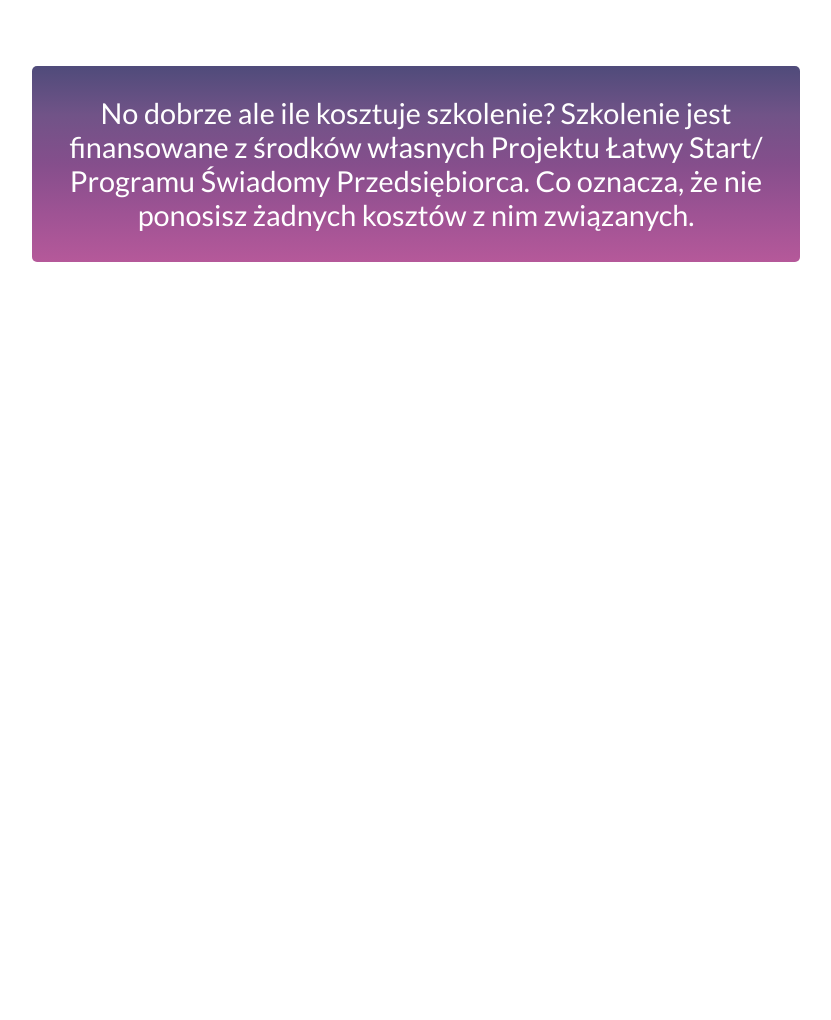
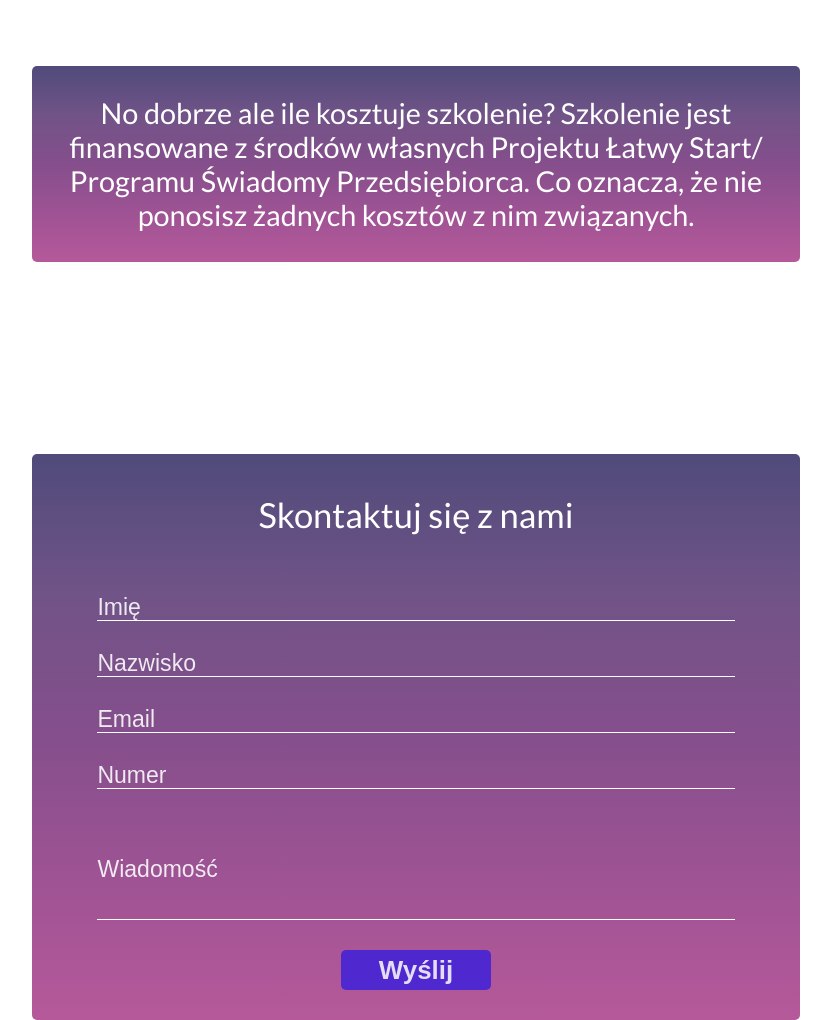
Before and after one commit to piotrpoczwardowski/piotrpoczwardowski.github.io, a plain HTML site: page clientVersion.html in a window 1280 px wide. Shown: the part 2626-3646 px from the top of the page, without its empty margins (224-1055 px from the left). Before the commit the page ends 2888 px from the top, so only its background shows below. Drawn offline with Linux system fonts and the light colour scheme.

Commit message:
adds form

```diff
--- a/clientVersion.html
+++ b/clientVersion.html
@@ -18,11 +18,11 @@
         font-size: 17px;
 
       }
-    .frame{
+    /* .frame{
         opacity: 0;
         transform: translateY(-50px);
         transition: all 1s;
-    }
+    } */
 
       @media (min-width: 250px) {
         .background{
@@ -31,7 +31,7 @@
          width: 100%;
          height: 100vh;;
         }
-        .section {
+        .div {
 
           height: 65vw;
           background-repeat: no-repeat;
@@ -41,7 +41,7 @@
 
 
         }
-        .section:not(:nth-child(1)) {
+        .div:not(:nth-child(1)) {
           margin-top: 5vw;
         }
 
@@ -97,10 +97,55 @@
 
 
         }
+        .subscribe__title{
+          padding-top: 10px;
+          font-size: 1.5em;
+        }
+        .subscribe__contener{
+          margin-top: 30px;
+        }
+        .subscribe__contener--form input{
+          margin-top: 15px;
+          height: 25px;
+          width: 90%;
+          background: none;
+          border: none;
+          border-bottom: 1.4px solid white;
+          color: white;
+          font-size: 1.1em;
+        }
+        .subscribe__contener--message input{
+          height: 100px;
+        }
+        .subscribe__contener--form input::placeholder{
+          color: rgba(255, 255, 255, 0.877);
+        }
+
+        .subscribe__contener--button{
+          margin-top: 30px;
+          width: 150px;
+          height: 40px;
+          background: rgba(0, 0, 255, 0.541);
+          color: rgba(255, 255, 255, 0.842);
+          border: none;
+          font-weight: bold;
+          font-size: 1.2em;
+          border-radius: 5px;
+          transition: all 1s;
+        }
+        .subscribe__contener--button:hover{
+          background: rgba(0, 0, 255, 0.836);
+          color: white;
+          cursor: pointer;
+        }
+
       }
       @media (min-width: 573px) {
         body{
           font-size: 1.4em;
+        }
+        .frame{
+          width: 90%;
         }
         .frame:not(:first-child) {
           margin-top: 30vw;
@@ -108,13 +153,16 @@
         .frame:last-child{
           margin-bottom: 30vw
         }
+        .subscribe__contener--form input{
+          margin-top: 30px;
+        }
       }
 
         @media (min-width: 1000px) {
           .background{
             position: static
           }
-          .section:not(:nth-child(1)) {
+          .div:not(:nth-child(1)) {
           margin-top: 20vw;
         }
         .frame {
@@ -136,7 +184,7 @@
           .background{
             position: static
           }
-          .section:not(:nth-child(1)) {
+          .div:not(:nth-child(1)) {
           margin-top: 5vw;
         }
         .frames{
@@ -152,15 +200,24 @@
         .frame:last-child{
           margin-bottom: 0vw
         }
+        .subscribe__title{
+          font-size: 1.2em;
+        }
+        .subscribe__contener--form input{
+          font-size: 0.8em;
+        }
+        .subscribe__contener--button{
+          font-size: 0.9em;
+        }
         }
 
     </style>
   </head>
   <body>
     <div class="background">
-      <header class="section header"></header>
-      <main class="section main"></main>
-      <footer class="section footer"></footer>
+      <header class="div header"></header>
+      <main class="div main"></main>
+      <footer class="div footer"></footer>
     </div>
     <div class="frames">
       <div class="frame">
@@ -213,6 +270,29 @@
           związanych.
         </p>
       </div>
+    <div class="frame subscribe">
+      <div class="subscribe__title">
+        Skontaktuj się z nami
+      </div>
+      <div class="subscribe__contener">
+        <form
+          class="subscribe__contener--form"
+          action="https://formspree.io/piotrpoczwardowski@gmail.com"
+          method="POST"
+        >
+          <div class="subscribe__contener--inputs">
+            <input type="text" placeholder="Imię" name="name" />
+            <input type="text" placeholder="Nazwisko" name="surname" />
+            <input type="text" placeholder="Email" name="email" />
+            <input type="text" placeholder="Numer" name="number" />
+          </div>
+          <div class="subscribe__contener--message">
+            <input type="text" placeholder="Wiadomość" name="message" />
+          </div>
+          <button class="subscribe__contener--button">Wyślij</button>
+        </form>
+      </div>
+    </div>
 
     </div>
 
```
Also changed, not shown: dariatest.html (+17 -23 lines), 1775117_1 (1).jpg (added).
